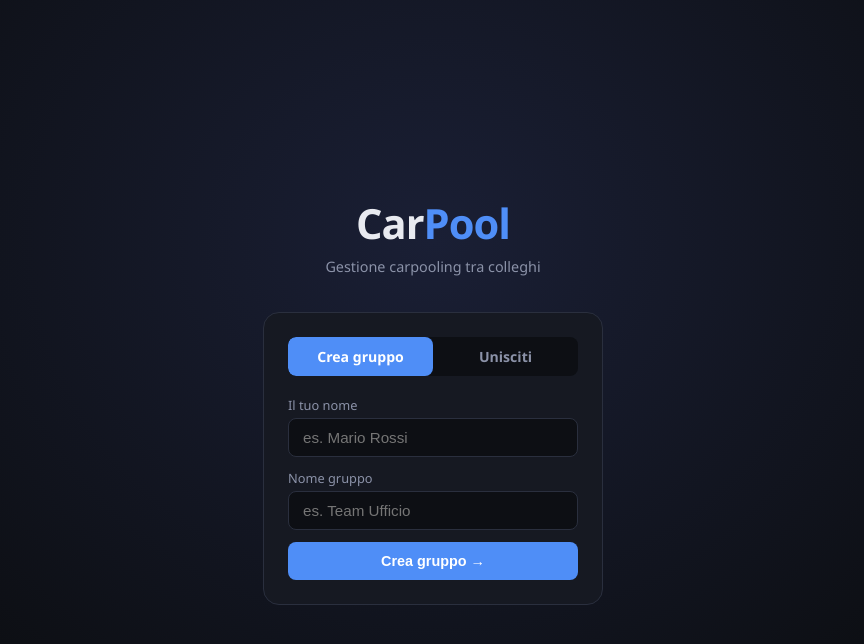
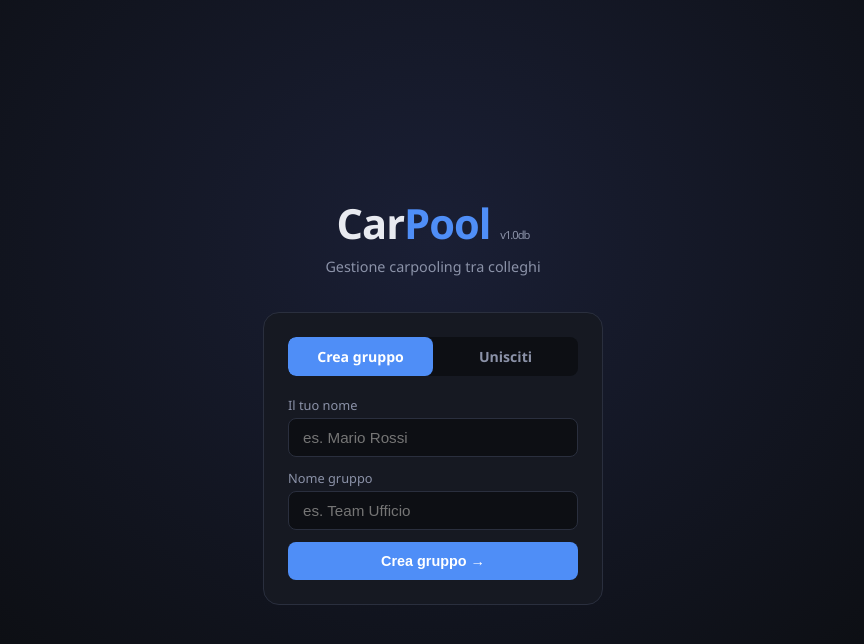
Before and after one commit to Dani144-nm/Carpool, a plain HTML site: page index.html in a window 1280 px wide. Shown: the whole page, without its empty margins (207-1071 px from the left). Drawn offline with nearby package versions, Linux system fonts and the light colour scheme.

Commit message:
Update index.html

```diff
--- a/index.html
+++ b/index.html
@@ -155,7 +155,7 @@ input:focus,select:focus{border-color:var(--accent)}
 
 <!-- ONBOARDING -->
 <div id="onboarding">
-  <div class="ob-logo">Car<span>Pool</span></div>
+  <div class="ob-logo">Car<span>Pool</span> <span style="font-size:0.7rem;color:var(--text2);font-weight:400">v1.0db</span></div>
   <div class="ob-sub">Gestione carpooling tra colleghi</div>
   <div class="ob-card">
     <div class="ob-tabs">
@@ -194,7 +194,7 @@ input:focus,select:focus{border-color:var(--accent)}
 <div id="app">
   <header class="app-header">
     <div class="header-logo">
-      Car<span>Pool</span>
+      Car<span>Pool</span> <span style="font-size:0.65rem;color:var(--text2);font-weight:400">v1.0db</span>
       <span class="header-group" id="header-group-code"></span>
     </div>
     <div id="sync-badge" class="sync-badge sync-off" onclick="syncNow()" title="Sincronizza">
```
